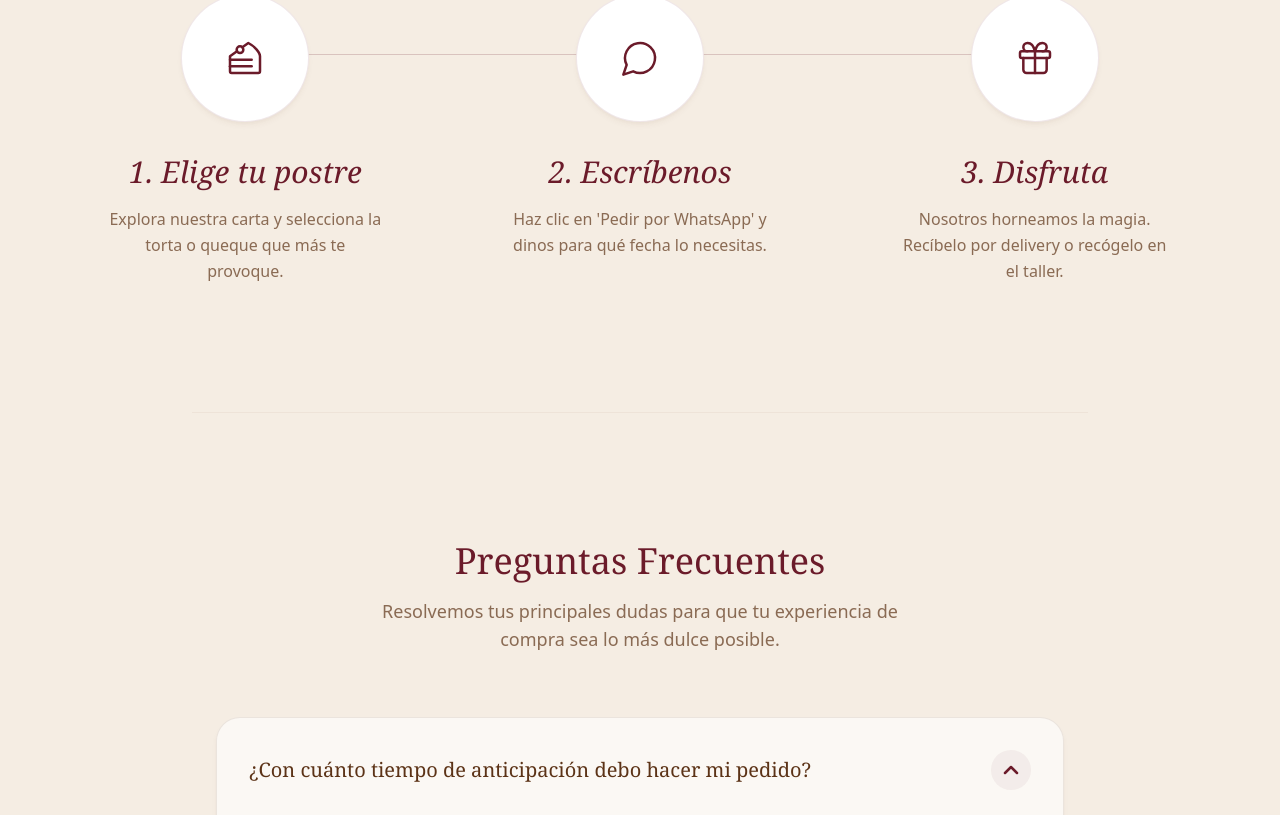
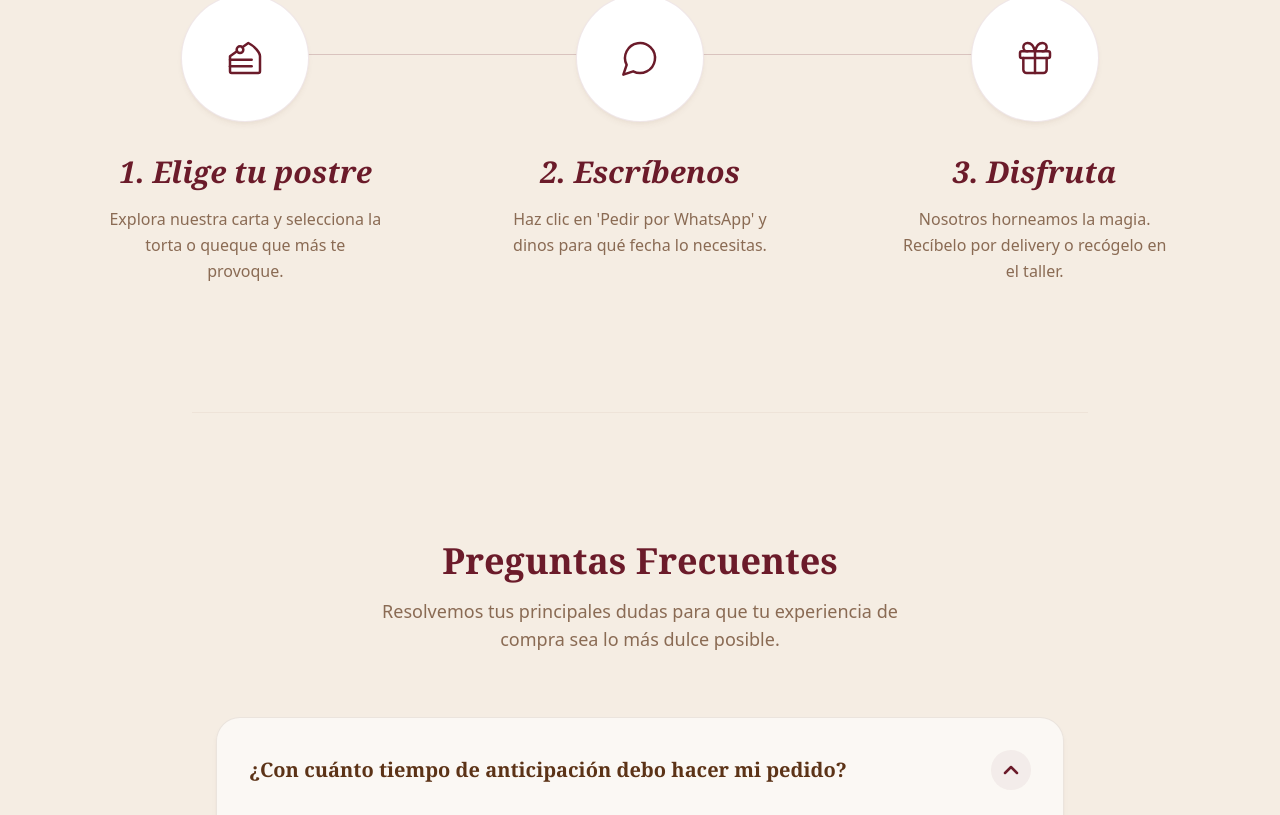
Before and after one commit to jhefferson-guerrero/pastelia-landing, a React (Vite) app: page / in a window 1280 px wide. Shown: the part 8645-9460 px from the top of the page. Built offline with nearby package versions, Linux system fonts and the light colour scheme; a web font is replaced by a local one.

Commit message:
Aumenta el peso de los títulos en Cómo hacer tu pedido y Preguntas Frecuentes
- Títulos de los pasos (1. Elige tu postre, etc.) pasan a font-semibold
- Título "Preguntas Frecuentes" pasa a font-semibold
- Las preguntas del FAQ pasan de font-medium a font-semibold

```diff
--- a/src/components/sections/FAQ.jsx
+++ b/src/components/sections/FAQ.jsx
@@ -27,7 +27,7 @@ export default function FAQ() {
   return (
     <section id="faq" className="py-24 md:py-32 px-6 max-w-4xl mx-auto border-t border-pastelia-brown/5 relative z-10">
       <div className="text-center mb-12 md:mb-16">
-        <h2 className="font-serif text-4xl md:text-4xl 2xl:text-5xl text-pastelia-burgundy mb-4">
+        <h2 className="font-serif font-semibold text-4xl md:text-4xl 2xl:text-5xl text-pastelia-burgundy mb-4">
           Preguntas Frecuentes
         </h2>
         <p className="text-pastelia-brown/70 max-w-xl mx-auto text-lg">
@@ -48,7 +48,7 @@ export default function FAQ() {
                 className="w-full flex items-center justify-between p-6 md:p-8 text-left focus:outline-none group"
                 aria-expanded={isOpen}
               >
-                <span className="font-serif text-lg md:text-xl text-pastelia-brown font-medium pr-8">
+                <span className="font-serif text-lg md:text-xl text-pastelia-brown font-semibold pr-8">
                   {faq.question}
                 </span>
                 <motion.div
--- a/src/components/sections/HowToOrder.jsx
+++ b/src/components/sections/HowToOrder.jsx
@@ -54,7 +54,7 @@ export default function HowToOrder() {
               <div className="w-24 h-24 md:w-32 md:h-32 bg-white rounded-full flex items-center justify-center mb-8 shadow-md shadow-pastelia-brown/5 border border-pastelia-burgundy/10 group-hover:-translate-y-2 group-hover:shadow-xl group-hover:shadow-pastelia-brown/10 transition-all duration-500 ease-out">
                 {step.icon}
               </div>
-              <h3 className="font-serif italic text-2xl md:text-3xl text-pastelia-burgundy mb-4">
+              <h3 className="font-serif italic font-semibold text-2xl md:text-3xl text-pastelia-burgundy mb-4">
                 {step.title}
               </h3>
               <p className="text-pastelia-brown/70 font-light leading-relaxed max-w-[280px]">
```
